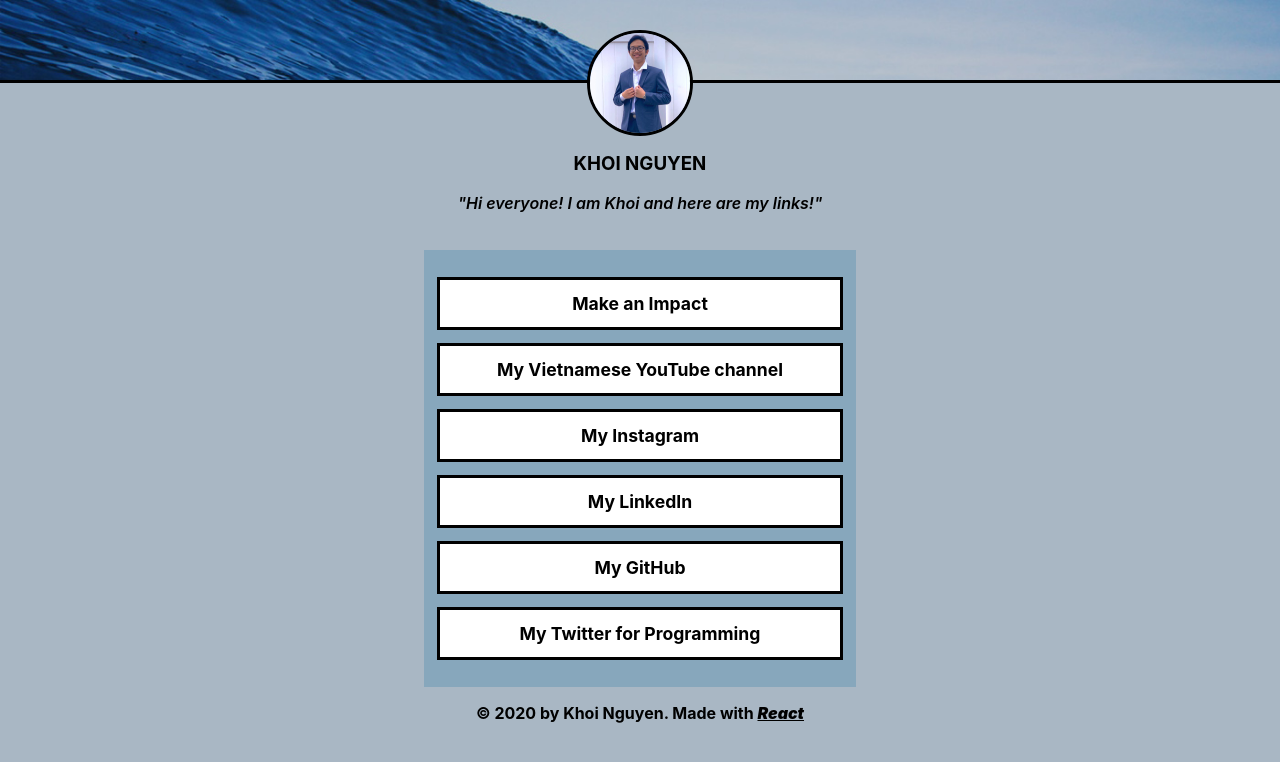
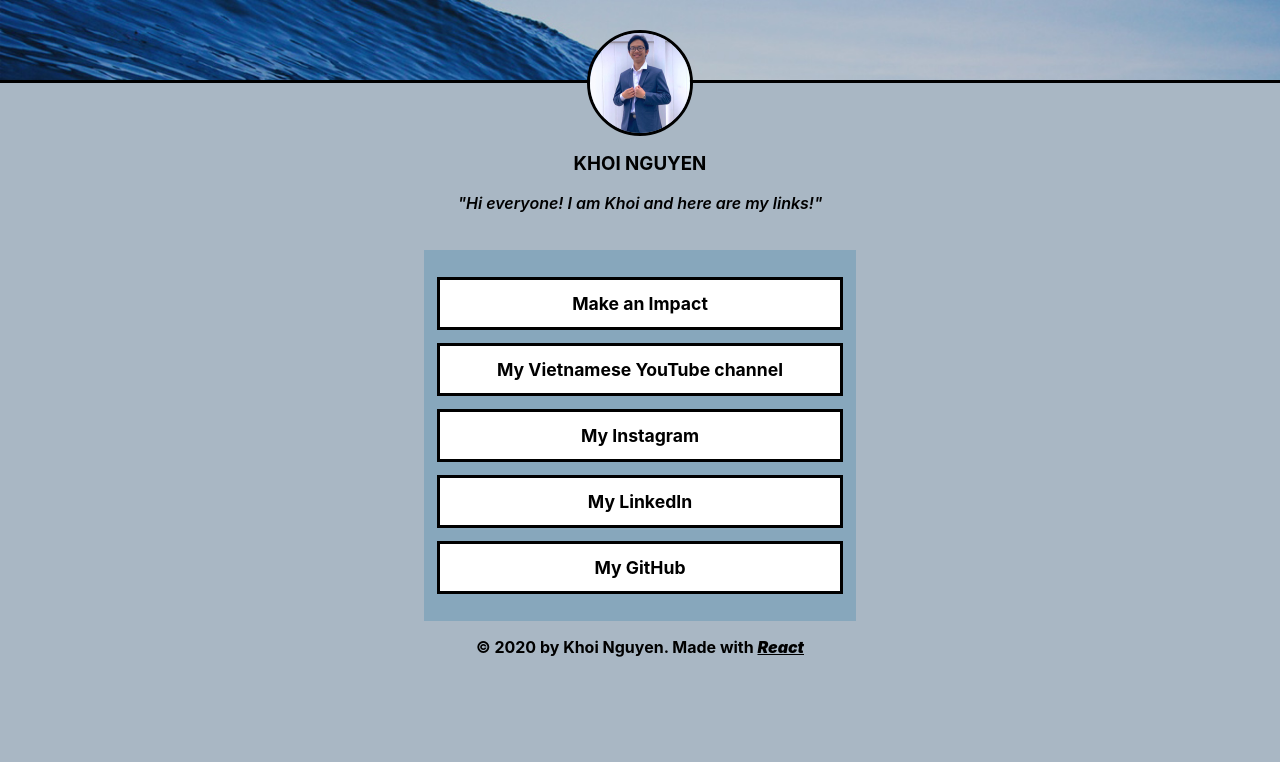
Before and after one commit to KhoiUna/khoilinks, a React (Create React App) app: page / in a window 1280 px wide. Shown: the top 762 px of the page. Built offline with nearby package versions, Linux system fonts and the light colour scheme.

Commit message:
update links

```diff
--- a/src/components/Links.js
+++ b/src/components/Links.js
@@ -6,7 +6,6 @@ const myLinks = [
   "My Instagram",
   "My LinkedIn",
   "My GitHub",
-  "My Twitter for Programming",
 ];
 const url = [
   "https://sharethemeal.org/donate",
@@ -14,7 +13,6 @@ const url = [
   "https://www.instagram.com/khoi.una/",
   "https://www.linkedin.com/in/khoiuna",
   "https://github.com/KhoiUna",
-  "https://twitter.com/KhoiUna",
 ];
 
 class Links extends React.Component {
```
